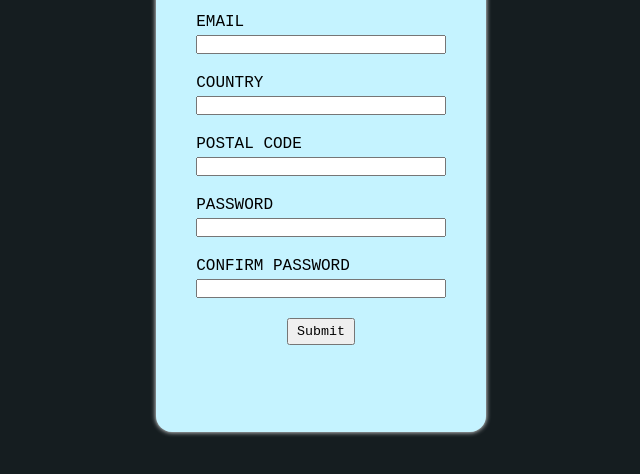
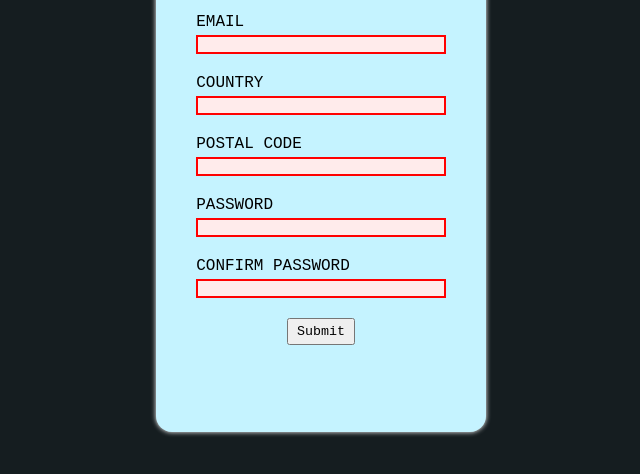
Before and after one commit to cdogcoder/just-a-form, a plain HTML site: page index.html in a window 1280 px wide. Shown: the part 248-722 px from the top of the page, without its empty margins (319-959 px from the left). Drawn offline with Linux system fonts and the light colour scheme.

Commit message:
Define styles for invalid form inputs

```diff
--- a/styles.css
+++ b/styles.css
@@ -45,3 +45,8 @@ input[type="number"]::-webkit-inner-spin-button {
 input[type="number"] {
     -moz-appearance: textfield;
 }
+
+input:invalid {
+    background-color: rgb(255, 235, 235);
+    border: 2px solid red;
+}
```
